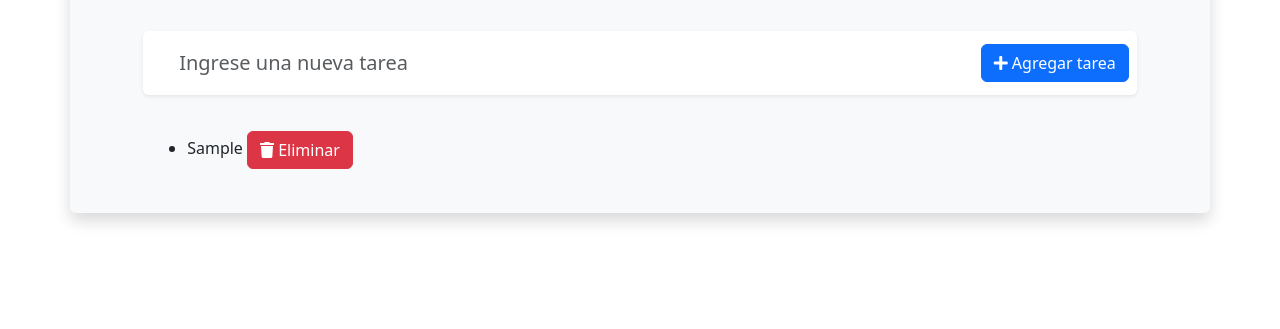
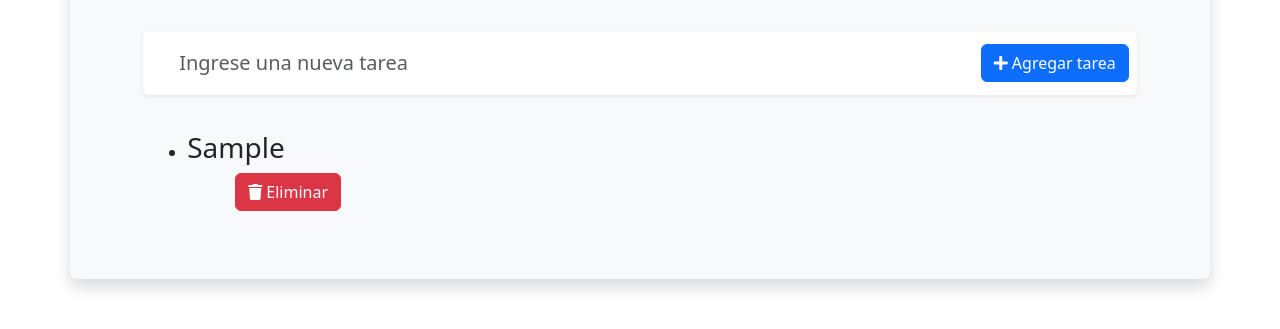
Before and after one commit to garancibiacl/to-do, a plain HTML site: page index.html in a window 1280 px wide. Both pictures are taken after typing "Sample" into the empty fields and a click on the button "Agregar tarea". Shown: the part 161-490 px from the top of the page. Drawn offline with nearby package versions, Linux system fonts and the light colour scheme.

Commit message:
se modifican stylos

```diff
--- a/index.html
+++ b/index.html
@@ -31,16 +31,16 @@
 
     </div>
 
-    <div class="col-auto px-0 mx-0 mr-2">
+    <div class="col-auto  px-0 mx-0 mr-2">
         <button id="agregarTareasBtn" type="button" class="btn btn-primary">   <i class="fas fa-plus"></i>   Agregar tarea</button>
     </div>
 </div>
 </div>
 </div>
 
-<div class="row m-1 p-3">
-    <div class="col-6 col-11 mx-auto">
-        <ul id="listaTareas"></ul>
+<div class="row d-flex m-1 p-3">
+    <div class="col-6 col-11 mx-auto ">
+        <ul  id="listaTareas"></ul>
       </div>
 
     </div>
--- a/main.js
+++ b/main.js
@@ -13,8 +13,8 @@ document.addEventListener('DOMContentLoaded', function () {
     tareas.forEach(function (tarea, index) {
       let li = document.createElement('li');
       li.innerHTML = `
-        <span>${tarea}</span>
-        <button class="btn btn-danger" onclick="deleteTask(${index})"> <i class="fas fa-trash"></i>  Eliminar</button>
+        <h3 class="col-auto " >${tarea}</h3>
+        <button class="btn btn-danger mx-5 mb-4" onclick="deleteTask(${index})"> <i class="fas fa-trash"></i>  Eliminar</button>
       `;
       listaTareas.appendChild(li);
     });
--- a/styles.css
+++ b/styles.css
@@ -5,7 +5,7 @@
 }
 
 body {
-  background-color: #f5f5f5;
+  background: #f8f8f8;
   color: #444;
   font-family: 'Poppins', sans-serif;
   display: flex;
@@ -57,4 +57,11 @@ body {
     padding: 6px;
     border: none;
     cursor: pointer;
-  .bnnb
+
+  }
+    .bg_task{
+      padding: 15px;
+      margin: 5px 0;
+      border-radius: 0;
+      background: #f7f7f7;
+    }
```
